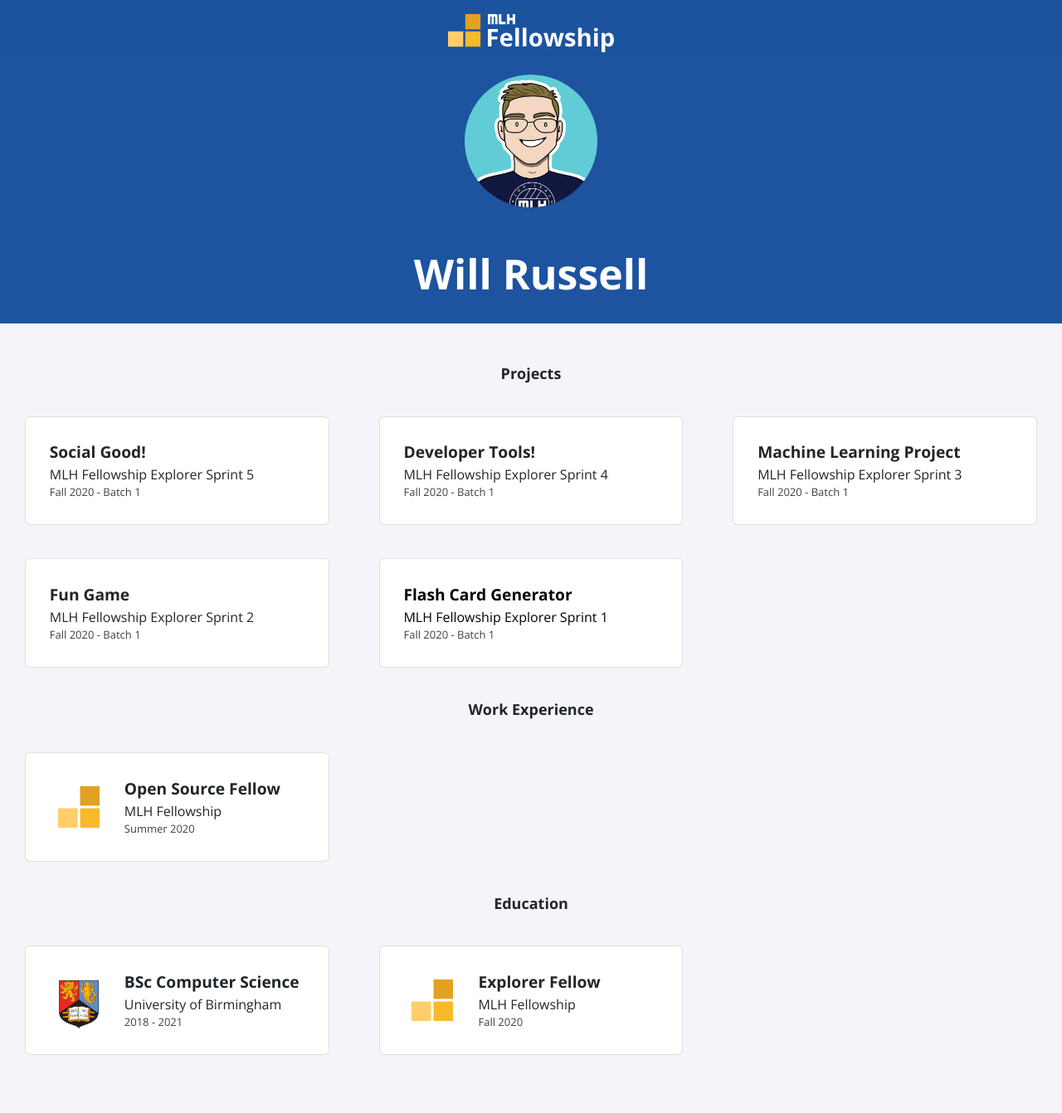
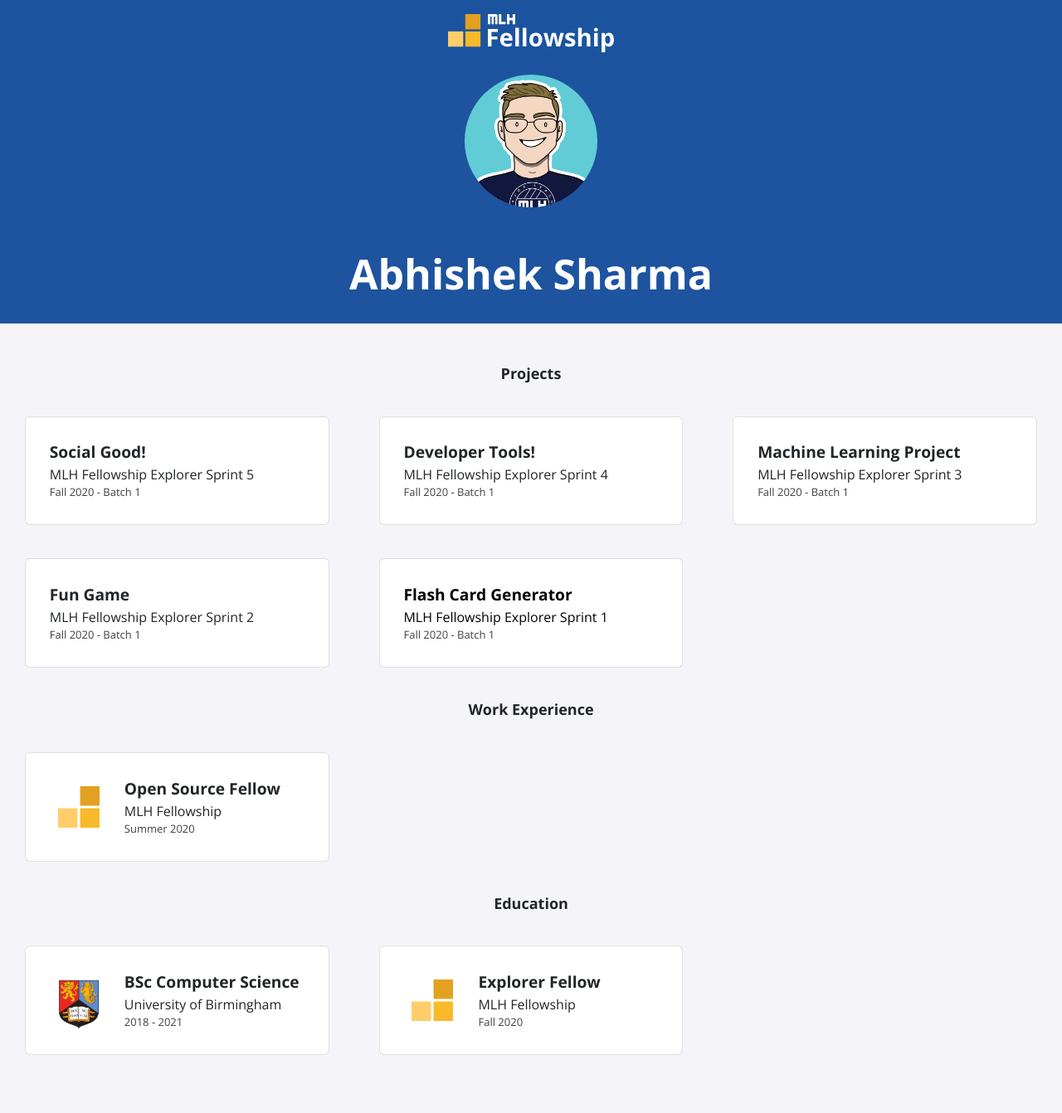
Before and after one commit to abhishek7389/abhishek7389.github.io, a Jekyll site: the page built from index.html, in a window 1280 px wide. Shown: the whole page at 83% size. Built offline with Jekyll 4.4.1, drawn with Linux system fonts in a browser that asks for light colours; nearby versions of some CDN libraries.

Commit message:
Updated _config.yml with  Abhishek's personal info

```diff
--- a/_config.yml
+++ b/_config.yml
@@ -1,13 +1,13 @@
-title: "Will Russell"
-email: fellowship@mlh.io
+title: "Abhishek Sharma"
+email: abhisheksharma7389@gmail.com
 description: >- # this means to ignore newlines until "baseurl:"
   Write an awesome description for your new site here. You can edit this
   line in _config.yml. It will appear in your document head meta (for
   Google search results) and in your feed.xml site description.
 baseurl: "/"
-url: "/portfolio-template"
-twitter_username: mlhacks
-github_username:  mlh-fellowship
+url: "https://abhishek7389.github.io/"
+twitter_username: Abhishek_7389
+github_username:  abhishek7389
 
 sass:
   sass_dir: _sass
```
